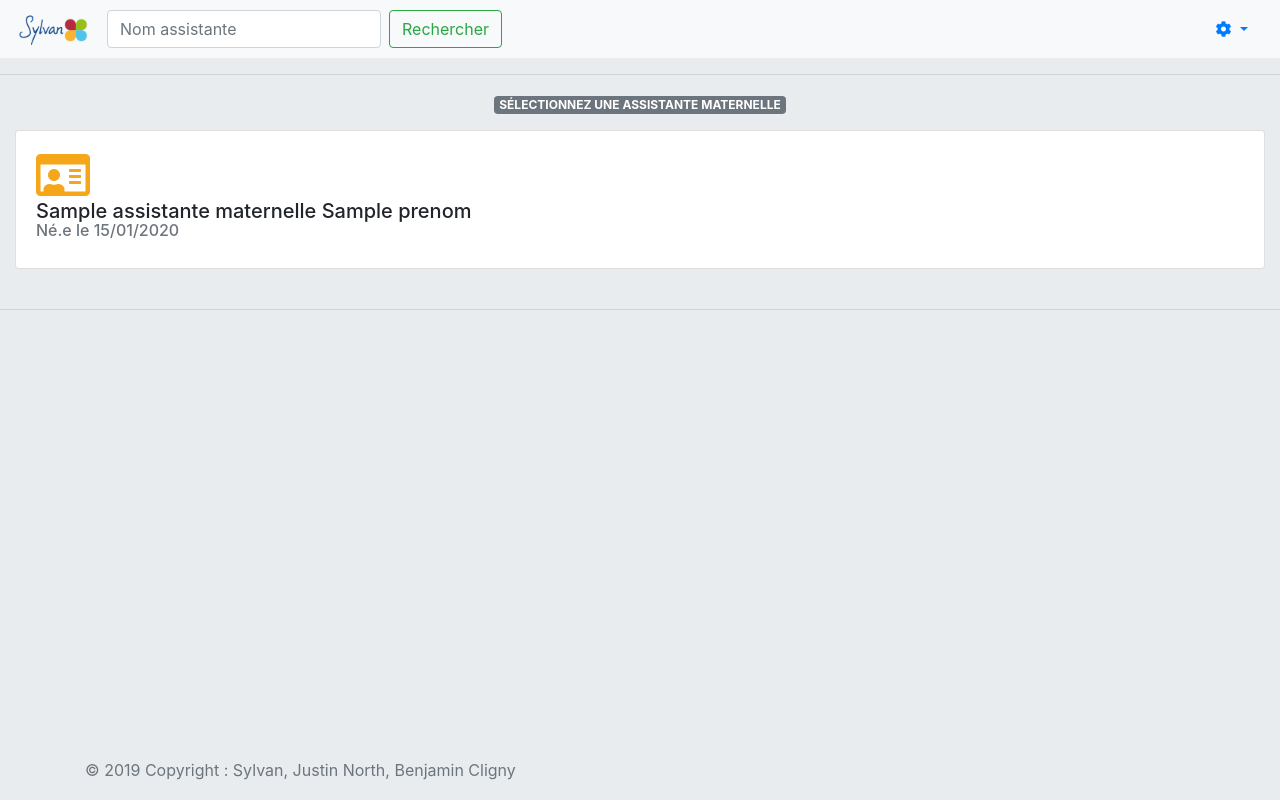
After one commit to justinnth/tableau_de_bord, a Symfony app: template templates/assistantes_maternelles/assistantes_maternelles.html.twig in a window 1280 px wide. The commit adds this page. Run offline with Twig, Linux system fonts and the light colour scheme; the template is opened without the code that fills it: most values are stand-ins (such as "Sample title", 1, 10 or a date in 2020); some libraries are stand-ins or nearby versions.

Commit message:
création page assmat + chgts alertes

```diff
--- a/public/css/style.css
+++ b/public/css/style.css
@@ -305,6 +305,11 @@ b{
     height: 420%;
 }
 
+.alert-danger{
+    width:95%;
+    margin: 0 auto;
+    margin-bottom: 1em;
+}
 
 
 
--- a/src/Migrations/Version20190521141954.php
+++ b/src/Migrations/Version20190521141954.php
@@ -22,7 +22,7 @@ final class Version20190521141954 extends AbstractMigration
         // this up() migration is auto-generated, please modify it to your needs
         $this->abortIf($this->connection->getDatabasePlatform()->getName() !== 'mysql', 'Migration can only be executed safely on \'mysql\'.');
 
-        $this->addSql('CREATE TABLE assistante_maternelle (id INT AUTO_INCREMENT NOT NULL, nom VARCHAR(255) NOT NULL, prenom VARCHAR(255) NOT NULL, telephone1 VARCHAR(255) NOT NULL, telephone2 VARCHAR(255) DEFAULT NULL, mail VARCHAR(255) NOT NULL, adresse_postale VARCHAR(255) NOT NULL, date_naissance DATETIME NOT NULL, nom_jeune_fille VARCHAR(255) NOT NULL, PRIMARY KEY(id)) DEFAULT CHARACTER SET utf8mb4 COLLATE utf8mb4_unicode_ci ENGINE = InnoDB');
+        $this->addSql('CREATE TABLE assistantes_maternelles (id INT AUTO_INCREMENT NOT NULL, nom VARCHAR(255) NOT NULL, prenom VARCHAR(255) NOT NULL, telephone1 VARCHAR(255) NOT NULL, telephone2 VARCHAR(255) DEFAULT NULL, mail VARCHAR(255) NOT NULL, adresse_postale VARCHAR(255) NOT NULL, date_naissance DATETIME NOT NULL, nom_jeune_fille VARCHAR(255) NOT NULL, PRIMARY KEY(id)) DEFAULT CHARACTER SET utf8mb4 COLLATE utf8mb4_unicode_ci ENGINE = InnoDB');
     }
 
     public function down(Schema $schema) : void
@@ -30,6 +30,6 @@ final class Version20190521141954 extends AbstractMigration
         // this down() migration is auto-generated, please modify it to your needs
         $this->abortIf($this->connection->getDatabasePlatform()->getName() !== 'mysql', 'Migration can only be executed safely on \'mysql\'.');
 
-        $this->addSql('DROP TABLE assistante_maternelle');
+        $this->addSql('DROP TABLE assistantes_maternelles');
     }
 }
--- /dev/null
+++ b/templates/assistantes_maternelles/assistantes_maternelles.html.twig
@@ -0,0 +1,79 @@
+{% extends 'base.html.twig' %}
+
+{% block title %} Table des Assistantes maternelles {% endblock %}
+
+{% block body %}
+    <nav class="navbar navbar-expand-lg navbar-light bg-light">
+        <button class="navbar-toggler" type="button" data-toggle="collapse" data-target="#navbarTogglerDemo01" aria-controls="navbarTogglerDemo01" aria-expanded="false" aria-label="Toggle navigation">
+            <span class="navbar-toggler-icon"></span>
+        </button>
+        <div class="collapse navbar-collapse" id="navbarTogglerDemo01">
+            <a class="navbar-brand" href="{{ path('app_homepage') }}">
+                <img src="{{ asset('img/logo-header-petit.png') }}" width="auto" height="30" alt="logo">
+            </a>
+            <ul class="navbar-nav mr-auto mt-2 mt-lg-0">
+                {% if assistante_maternelle is iterable %}
+                    <li class="nav-item">
+                        <form class="form-inline my-2 my-lg-0" method="POST">
+                            <input class="form-control mr-sm-2" type="text" placeholder="Nom assistante" aria-label="recherche" name="nom">
+                            <button class="btn btn-outline-success my-2 my-sm-0" type="submit">Rechercher</button>
+                        </form>
+                    </li>
+                {% else %}
+                    <li class="nav-item">
+                        <a class="nav-link" href="{{ path('app_assmat', {'id': 'all'}) }}">Liste des assistantes maternelles</a>
+                    </li>
+                {% endif %}
+            </ul>
+            <div class="dropdown">
+                <a class="nav-link dropdown-toggle" href="#" id="navbarDropdownMenuLink" role="button" data-toggle="dropdown" aria-haspopup="true" aria-expanded="false">
+                    <i class="fas fa-cog"></i>
+                </a>
+                <div class="dropdown-menu dropdown-menu-right" aria-labelledby="navbarDropdownMenuLink">
+                    <a class="dropdown-item" href="{{ path('app_account') }}">
+                        <i class="fas fa-user"></i> Mon compte
+                    </a>
+                    <div class="dropdown-divider"></div>
+                    <a class="dropdown-item" href="{{ path('app_logout') }}">
+                        <i class="fas fa-power-off"></i> Se déconnecter
+                    </a>
+                </div>
+            </div>
+        </div>
+    </nav>
+
+    {% if assistante_maternelle is iterable %}
+        <hr>
+        <div class="container-fluid">
+            <div class="text-center">
+                <p class="text-uppercase badge badge-secondary">Sélectionnez une Assistante maternelle</p>
+            </div>
+
+            {% for row in assistante_maternelle|batch(4) %}
+                <div class="card-deck">
+                    {% for column in row %}
+                        <div class="card hover">
+                            <div class="card-body">
+                                <div class="media">
+                                    <div class="media-body">
+                                        <i class="far fa-id-card fa-3x" style="color:#F5A619"></i>
+                                        <a href="{{ path('app_assmat', {'id': column.id}) }}" class="stretched-link"></a>
+                                        <h5 class="mt-0 mb-1">{{ column.nom }} {{ column.prenom }}</h5>
+                                        <h6 class="card-subtitle mb-2 text-muted">Né.e le {{ column.dateNaissance|date('d/m/Y') }}</h6>
+                                    </div>
+                                </div>
+                            </div>
+                        </div>
+                    {% endfor %}
+                </div>
+                <br>
+            {% endfor %}
+        </div>
+    {% else %}
+        <hr>
+        <div class="container">
+            <h1>Information sur l'assistante maternelle : <b>{{ assistante_maternelle.nom }} {{ assistante_maternelle.prenom }}</b></h1>
+        </div>
+    {% endif %}
+    <hr>
+{% endblock %}
```
Also changed, not shown: src/Controller/HomeController.php (+32 -0 lines), templates/formateurs/formateurs.html.twig (+6 -8 lines), templates/tableau_de_bord.html.twig (+5 -3 lines).
